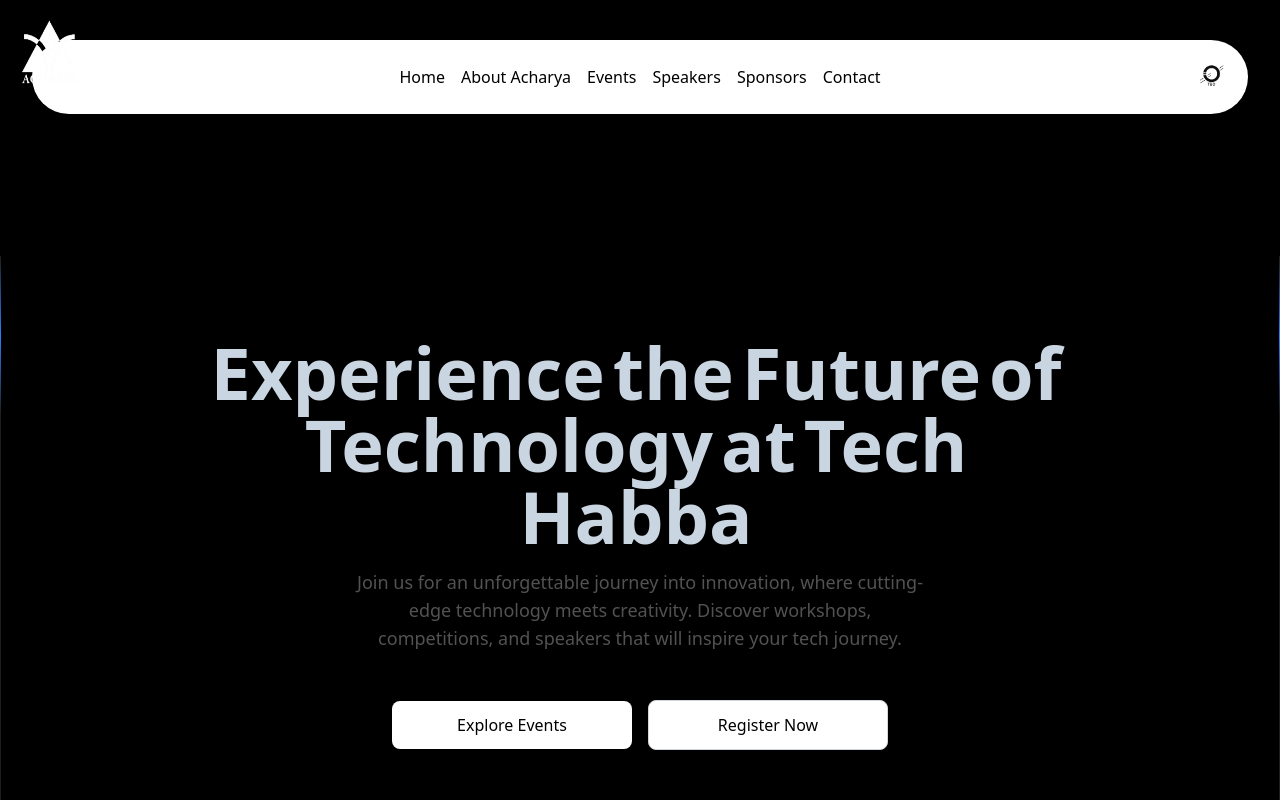
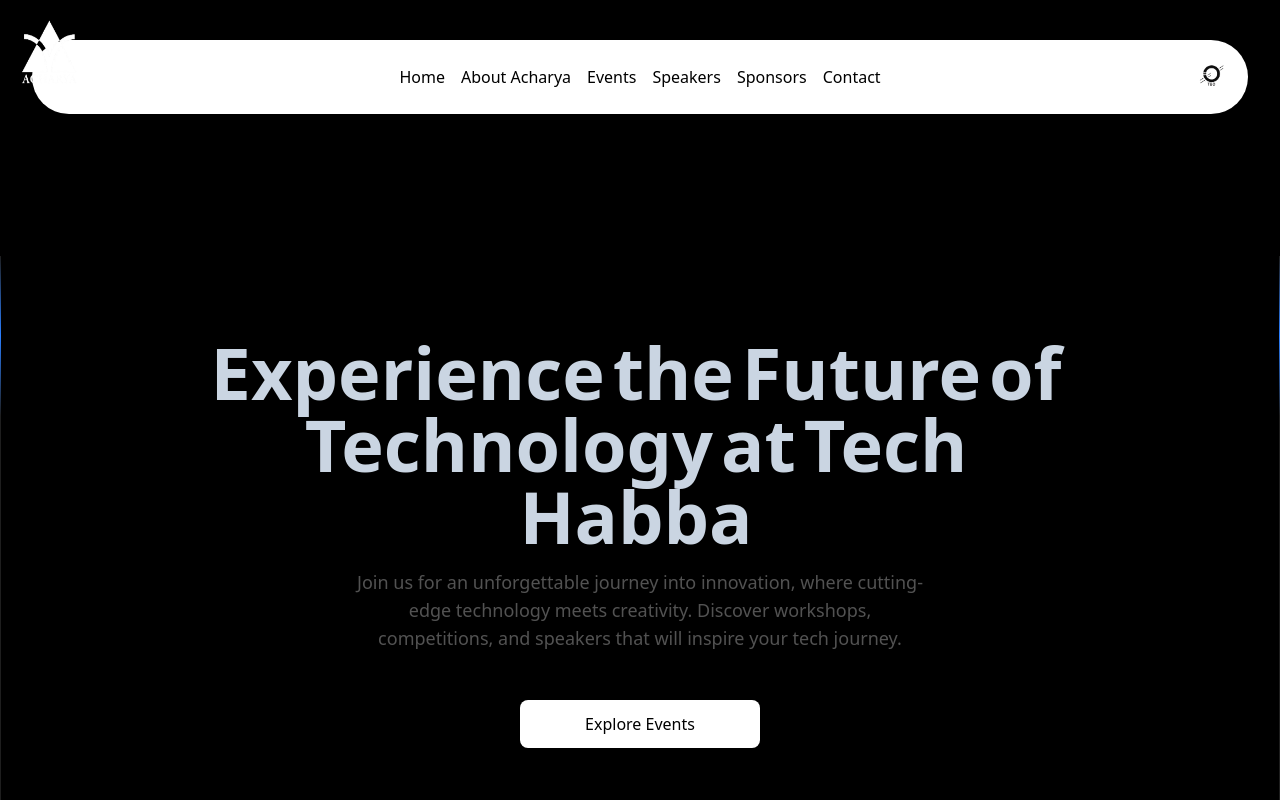
Before and after one commit to Anugrah-Singh/techHabba, a React (Vite) app: page / in a window 1280 px wide. Built offline with nearby package versions, Linux system fonts and the light colour scheme.

Commit message:
feat: Comment out the Register Now button in Hero component for future reference

```diff
--- a/src/components/Hero.jsx
+++ b/src/components/Hero.jsx
@@ -73,9 +73,9 @@
             className="w-full sm:w-60 transform rounded-lg bg-white px-6 py-3 font-medium text-black transition-all duration-300 hover:-translate-y-0.5 hover:bg-gray-300">
             Explore Events
           </button>
-          <button onClick={() => window.location.href = "https://www.acharyaerptech.in/ExternalPayment/243"} className="w-full sm:w-60 transform rounded-lg border border-gray-300 bg-white px-6 py-3 font-medium text-black transition-all duration-300 hover:-translate-y-0.5 hover:bg-gray-100 dark:border-gray-700 dark:bg-black dark:text-white dark:hover:bg-gray-900">
+          {/* <button onClick={() => window.location.href = "https://www.acharyaerptech.in/ExternalPayment/243"} className="w-full sm:w-60 transform rounded-lg border border-gray-300 bg-white px-6 py-3 font-medium text-black transition-all duration-300 hover:-translate-y-0.5 hover:bg-gray-100 dark:border-gray-700 dark:bg-black dark:text-white dark:hover:bg-gray-900">
             Register Now
-          </button>
+          </button> */}
         </motion.div>
         <motion.div
           initial={{
```
